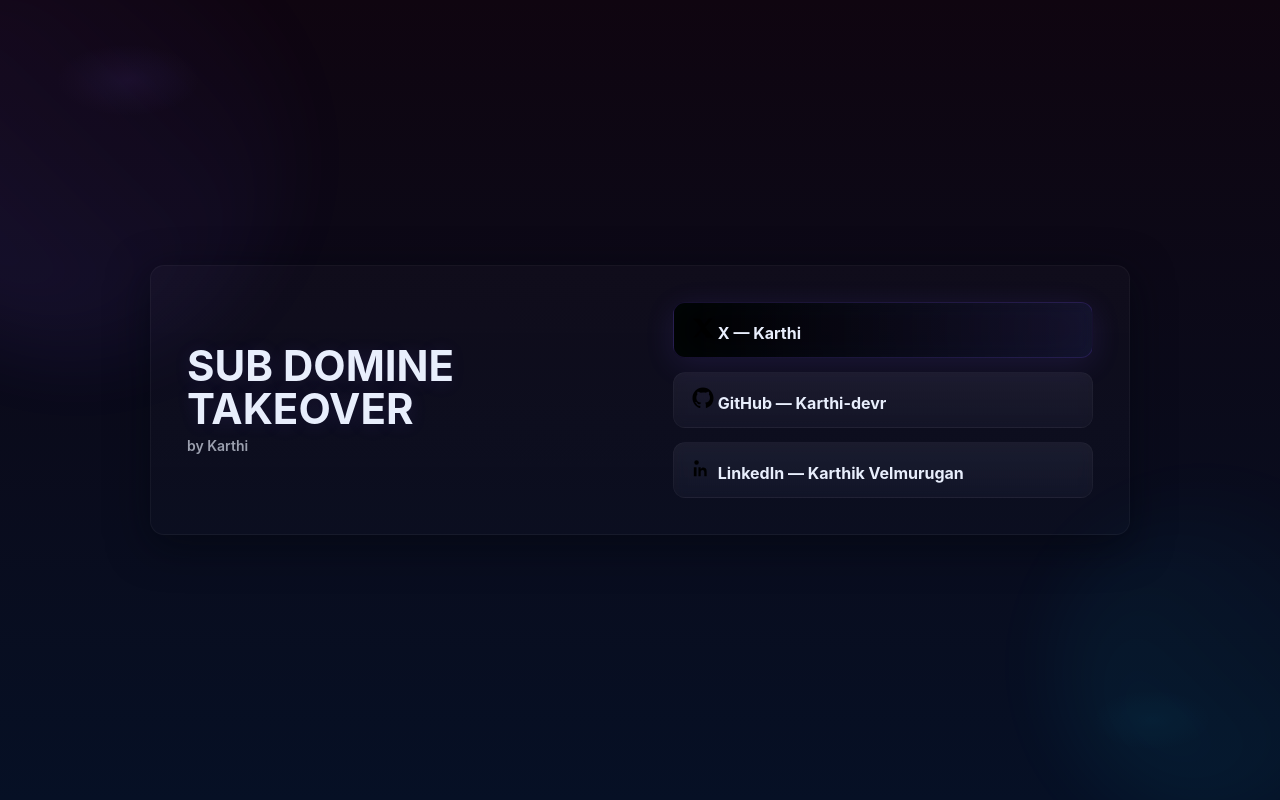
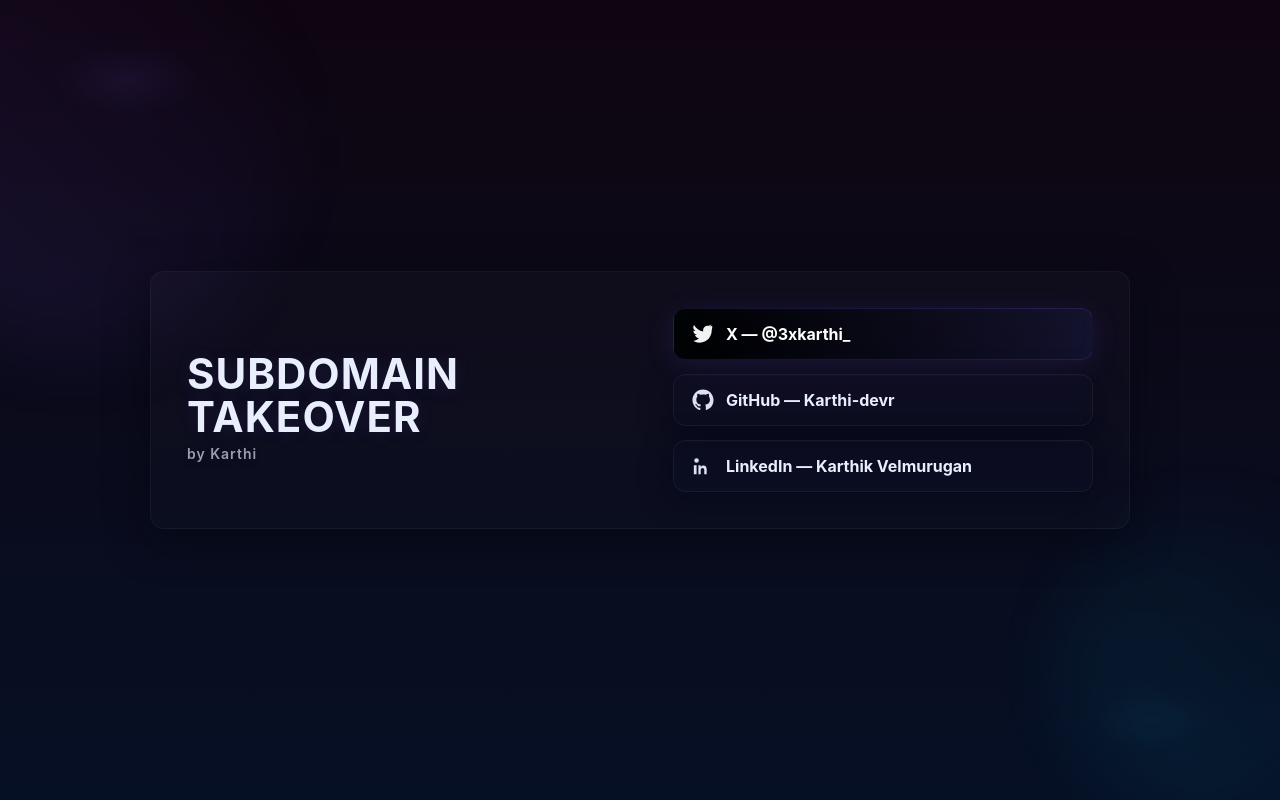
Before and after one commit to Karthi-devr/TO03, a plain HTML site: page index.html in a window 1280 px wide. Drawn offline with Linux system fonts and the light colour scheme.

Commit message:
Update index.html

```diff
--- a/index.html
+++ b/index.html
@@ -3,8 +3,8 @@
 <head>
   <meta charset="utf-8" />
   <meta name="viewport" content="width=device-width,initial-scale=1" />
-  <title>Sub Domine Takeover — Karthi</title>
-  <meta name="description" content="Sub Domine Takeover by Karthi — landing page with links to GitHub, X, and LinkedIn." />
+  <title>Subdomain Takeover — Karthi</title>
+  <meta name="description" content="Subdomain Takeover by Karthi — landing page with links to GitHub, X, and LinkedIn." />
 
   <style>
     :root{
@@ -19,16 +19,18 @@
       --radius: 14px;
     }
 
+    /* Reset */
     *{box-sizing:border-box;margin:0;padding:0}
     html,body{height:100%}
 
     body{
-      font-family: Inter, ui-sans-serif, system-ui;
-      background:
-        radial-gradient(1200px 600px at 10% 10%, rgba(124,92,255,0.08), transparent 6%),
-        radial-gradient(1000px 500px at 90% 90%, rgba(0,212,255,0.04), transparent 6%),
-        linear-gradient(180deg,var(--bg-1),var(--bg-2));
+      font-family: Inter, ui-sans-serif, system-ui, -apple-system, "Segoe UI", Roboto, "Helvetica Neue", Arial;
+      background: radial-gradient(1200px 600px at 10% 10%, rgba(124,92,255,0.08), transparent 6%),
+                  radial-gradient(1000px 500px at 90% 90%, rgba(0,212,255,0.04), transparent 6%),
+                  linear-gradient(180deg,var(--bg-1),var(--bg-2));
       color:var(--text);
+      -webkit-font-smoothing:antialiased;
+      -moz-osx-font-smoothing:grayscale;
       min-height:100vh;
       display:flex;
       align-items:center;
@@ -36,48 +38,76 @@
       padding:40px;
     }
 
+    /* Animated orbs */
     .orbs{
       position:fixed; inset:0; pointer-events:none; z-index:0;
+      overflow:hidden;
     }
     .orb{
-      position:absolute; border-radius:50%; filter:blur(40px);
-      opacity:0.11; animation: float 10s ease-in-out infinite;
+      position:absolute; border-radius:50%;
+      filter: blur(40px);
+      opacity:0.11; transform:translate3d(0,0,0);
+      animation: float 10s ease-in-out infinite;
     }
     .orb--a{width:420px;height:420px; left:-10%; top:-5%; background:linear-gradient(45deg,var(--accent),transparent);}
     .orb--b{width:320px;height:320px; right:-8%; bottom:-6%; background:linear-gradient(45deg,var(--accent-2),transparent); animation-duration:12s; opacity:0.08}
-
     @keyframes float{
       0%{transform:translateY(0) scale(1)}
       50%{transform:translateY(-30px) scale(1.02)}
       100%{transform:translateY(0) scale(1)}
     }
 
+    /* Card */
     .card{
-      position:relative; z-index:2;
+      position:relative;
+      z-index:2;
       width:min(980px,96vw);
       background: linear-gradient(180deg, rgba(255,255,255,0.02), rgba(255,255,255,0.01));
       border-radius:var(--radius);
       padding:36px;
-      border:1px solid rgba(255,255,255,0.04);
-      box-shadow:0 10px 40px rgba(4,6,15,0.6);
+      box-shadow: 0 10px 40px rgba(4,6,15,0.6);
+      border: 1px solid rgba(255,255,255,0.04);
       display:grid;
-      grid-template-columns:1fr 420px;
+      grid-template-columns: 1fr 420px;
       gap:28px;
       align-items:center;
+      overflow:hidden;
     }
 
+    /* Left content */
+    .hero{
+      text-align:left;
+    }
+    .kicker{
+      display:inline-block;
+      background:linear-gradient(90deg,var(--accent),var(--accent-2));
+      -webkit-background-clip:text; background-clip:text; color:transparent;
+      font-weight:700; letter-spacing:1px;
+      font-size:14px;
+    }
     h1{
-      font-size:42px; line-height:1.02; margin-bottom:4px;
-      text-shadow:0 2px 18px rgba(124,92,255,0.12);
+      font-size:42px; line-height:1.02; margin-top:14px;
+      letter-spacing:1px;
+      text-shadow: 0 2px 18px rgba(124,92,255,0.12);
       text-transform:uppercase;
     }
     .byline{
-      font-size:14px; color:var(--muted); font-weight:600;
+      display:block;
+      margin-top:8px;
+      font-size:14px;
+      color:var(--muted);
+      text-transform:none;
+      font-weight:600;
     }
 
+    /* Right column (links) */
     .links{
-      display:flex; flex-direction:column; gap:14px;
+      justify-self:center;
+      align-self:center;
       width:100%;
+      display:flex;
+      flex-direction:column;
+      gap:14px;
     }
 
     .social-btn{
@@ -85,74 +115,103 @@
       padding:14px 18px; border-radius:12px;
       text-decoration:none; color:var(--text);
       background: linear-gradient(180deg, var(--glass), var(--glass-2));
-      border:1px solid rgba(255,255,255,0.03);
+      border: 1px solid rgba(255,255,255,0.03);
+      box-shadow: inset 0 1px 0 rgba(255,255,255,0.02), 0 8px 30px rgba(2,6,23,0.6);
+      transition: transform .18s ease, box-shadow .18s ease;
+      font-weight:700;
       backdrop-filter: blur(6px) saturate(120%);
-      font-weight:700;
-      transition: .18s ease;
     }
-    .social-btn:hover{
-      transform:translateY(-6px);
-      box-shadow:0 20px 60px rgba(2,6,23,0.6);
+    .social-btn:hover{ transform: translateY(-6px); box-shadow: 0 20px 60px rgba(2,6,23,0.6)}
+    .social-left{ display:inline-flex; align-items:center; gap:12px; min-width:0 }
+    .social-left svg{ width:22px; height:22px; flex:0 0 22px; display:block; fill:currentColor; opacity:0.95 }
+
+    /* Primary X button with neon style */
+    .btn-x{
+      background: linear-gradient(90deg, #000000, rgba(124,92,255,0.06));
+      color:#fff;
+      border: 1px solid rgba(124,92,255,0.18);
+      box-shadow: 0 6px 30px rgba(124,92,255,0.12), 0 0 40px rgba(0,212,255,0.03) inset;
+    }
+    .ghost{ background:transparent; border:1px solid rgba(255,255,255,0.06) }
+
+    .meta{
+      margin-top:10px; color:var(--muted); font-size:13px;
+      display:flex; gap:12px; align-items:center; flex-wrap:wrap;
     }
 
-    .social-left svg{
-      width:22px; height:22px; opacity:0.95;
+    /* Footer */
+    .footer{
+      margin-top:20px; font-size:13px; color:var(--muted);
     }
 
-    .btn-x{
-      background: linear-gradient(90deg, #000, rgba(124,92,255,0.06));
-      border:1px solid rgba(124,92,255,0.18);
-      box-shadow:0 6px 30px rgba(124,92,255,0.12), 0 0 40px rgba(0,212,255,0.03) inset;
-    }
-
+    /* Responsive */
     @media (max-width:900px){
-      .card{ grid-template-columns:1fr }
+      .card{ grid-template-columns: 1fr; padding:24px }
       .links{ flex-direction:row; flex-wrap:wrap; justify-content:center }
       .social-btn{ flex:1 1 46%; min-width:170px; justify-content:center }
       h1{ font-size:34px }
     }
+
+    /* small shimmer on heading */
+    .shine{
+      display:inline-block;
+      background:linear-gradient(90deg, rgba(255,255,255,0.02) 0%, rgba(255,255,255,0.12) 50%, rgba(255,255,255,0.02) 100%);
+      background-size:200% 100%;
+      animation: shimmer 4s linear infinite;
+      -webkit-background-clip:text; background-clip:text; color:transparent;
+    }
+    @keyframes shimmer{ 0%{background-position:200% 0;} 100%{background-position:-200% 0;} }
+
   </style>
 </head>
-
 <body>
-
-  <div class="orbs">
+  <div class="orbs" aria-hidden="true">
     <div class="orb orb--a"></div>
     <div class="orb orb--b"></div>
   </div>
 
-  <main class="card">
-    <section>
-      <h1>SUB DOMINE TAKEOVER</h1>
-      <span class="byline">by Karthi</span>
+  <main class="card" role="main" aria-label="Main content">
+    <section class="hero" aria-label="Hero">
+      <!-- Prominent heading as requested -->
+      <h1>Subdomain TAKEOVER
+        <span class="byline">by Karthi</span>
+      </h1>
     </section>
 
-    <aside class="links">
-      <!-- X -->
-      <a class="social-btn btn-x" href="https://x.com/3xkarthi_" target="_blank">
+    <aside class="links" aria-label="Quick links to social profiles">
+      <!-- X / Twitter -->
+      <a class="social-btn btn-x" href="https://x.com/3xkarthi_" target="_blank" rel="noopener noreferrer" aria-label="Follow Karthi on X">
         <span class="social-left">
-          <svg viewBox="0 0 24 24"><path d="M18.3 2H22l-8.1 9.3L23.2 22h-7.1l-5.6-7.3L4.9 22H2l8.6-9.9L1.2 2h7.2l5 6.6L18.3 2z"/></svg>
-          X — Karthi
+          <!-- X icon (stylized) -->
+          <svg viewBox="0 0 24 24" xmlns="http://www.w3.org/2000/svg" aria-hidden="true">
+            <path d="M22 3.01a9.93 9.93 0 0 1-2.828.775A4.932 4.932 0 0 0 21.337 1.6 9.864 9.864 0 0 1 18.2 3.1 4.92 4.92 0 0 0 12.1 8.02c0 .387.043.765.126 1.127A13.973 13.973 0 0 1 2.23 2.1a4.922 4.922 0 0 0 1.523 6.57 4.9 4.9 0 0 1-2.228-.616v.06a4.92 4.92 0 0 0 3.95 4.827 4.902 4.902 0 0 1-2.224.084 4.926 4.926 0 0 0 4.597 3.417A9.868 9.868 0 0 1 1.5 19.54 13.94 13.94 0 0 0 8.29 21.5c8.547 0 13.223-7.077 13.223-13.223 0-.2-.004-.4-.013-.6A9.45 9.45 0 0 0 22 3.01z"/>
+          </svg>
+          <span>X — @3xkarthi_</span>
         </span>
       </a>
 
       <!-- GitHub -->
-      <a class="social-btn" href="https://github.com/Karthi-devr" target="_blank">
+      <a class="social-btn ghost" href="https://github.com/Karthi-devr" target="_blank" rel="noopener noreferrer" aria-label="Visit GitHub — Karthi-devr">
         <span class="social-left">
-          <svg viewBox="0 0 24 24"><path d="M12 .5C5.65.5.5 5.64.5 12.01c0 5.09 3.29 9.41 7.86 10.94.58.11.79-.25.79-.56v-2c-3.2.7-3.88-1.54-3.88-1.54-.53-1.34-1.3-1.7-1.3-1.7-1.06-.72.08-.71.08-.71 1.17.08 1.79 1.2 1.79 1.2 1.04 1.78 2.73 1.27 3.4.97.11-.76.41-1.27.75-1.56-2.56-.29-5.25-1.28-5.25-5.7 0-1.26.45-2.28 1.19-3.09-.12-.3-.52-1.51.11-3.16 0 0 .98-.31 3.2 1.18a11.12 11.12 0 0 1 2.92-.39c.99.01 1.99.13 2.92.39 2.22-1.5 3.2-1.18 3.2-1.18.63 1.65.23 2.86.11 3.16.74.81 1.19 1.83 1.19 3.09 0 4.43-2.7 5.41-5.28 5.7.42.36.8 1.07.8 2.16v3.2c0 .31.21.68.8.56A11.52 11.52 0 0 0 23.5 12C23.5 5.64 18.35.5 12 .5z"/></svg>
-          GitHub — Karthi-devr
+          <!-- GitHub icon -->
+          <svg viewBox="0 0 24 24" aria-hidden="true">
+            <path d="M12 .5C5.65.5.5 5.64.5 12.01c0 5.09 3.29 9.41 7.86 10.94.58.11.79-.25.79-.56 0-.28-.01-1.02-.02-2-3.2.7-3.88-1.54-3.88-1.54-.53-1.34-1.3-1.7-1.3-1.7-1.06-.72.08-.71.08-.71 1.17.08 1.79 1.2 1.79 1.2 1.04 1.78 2.73 1.27 3.4.97.11-.76.41-1.27.75-1.56-2.56-.29-5.25-1.28-5.25-5.7 0-1.26.45-2.28 1.19-3.09-.12-.3-.52-1.51.11-3.16 0 0 .98-.31 3.2 1.18a11.12 11.12 0 0 1 2.92-.39c.99.01 1.99.13 2.92.39 2.22-1.5 3.2-1.18 3.2-1.18.63 1.65.23 2.86.11 3.16.74.81 1.19 1.83 1.19 3.09 0 4.43-2.7 5.41-5.28 5.7.42.36.8 1.07.8 2.16 0 1.56-.01 2.82-.01 3.2 0 .31.21.68.8.56A11.52 11.52 0 0 0 23.5 12c0-6.37-5.15-11.5-11.5-11.5z"/>
+          </svg>
+          <span>GitHub — Karthi-devr</span>
         </span>
       </a>
 
       <!-- LinkedIn -->
-      <a class="social-btn" href="https://www.linkedin.com/in/karthik-velmurugan/" target="_blank">
+      <a class="social-btn ghost" href="https://www.linkedin.com/in/karthik-velmurugan/" target="_blank" rel="noopener noreferrer" aria-label="View LinkedIn — Karthik Velmurugan">
         <span class="social-left">
-          <svg viewBox="0 0 24 24"><path d="M4.98 3.5a2.5 2.5 0 1 1 0 5.001A2.5 2.5 0 0 1 4.98 3.5zM2 21h2.98V11.25H2V21zM9.5 11.25H7.02V21H9.5v-4.59c0-3.02 3.88-3.26 3.88 0V21H16v-5.66c0-4.93-5.33-4.74-6.5-2.33V11.25z"/></svg>
-          LinkedIn — Karthik Velmurugan
+          <!-- LinkedIn icon -->
+          <svg viewBox="0 0 24 24" aria-hidden="true">
+            <path d="M4.98 3.5a2.5 2.5 0 1 1 0 5.001 2.5 2.5 0 0 1 0-5zm0 7.75H2V21h2.98V11.25zM9.5 11.25H7.02V21H9.5v-4.59c0-3.02 3.88-3.26 3.88 0V21H16v-5.66c0-4.93-5.33-4.74-6.5-2.33V11.25z"/>
+          </svg>
+          <span>LinkedIn — Karthik Velmurugan</span>
         </span>
       </a>
     </aside>
   </main>
-
 </body>
 </html>
```
